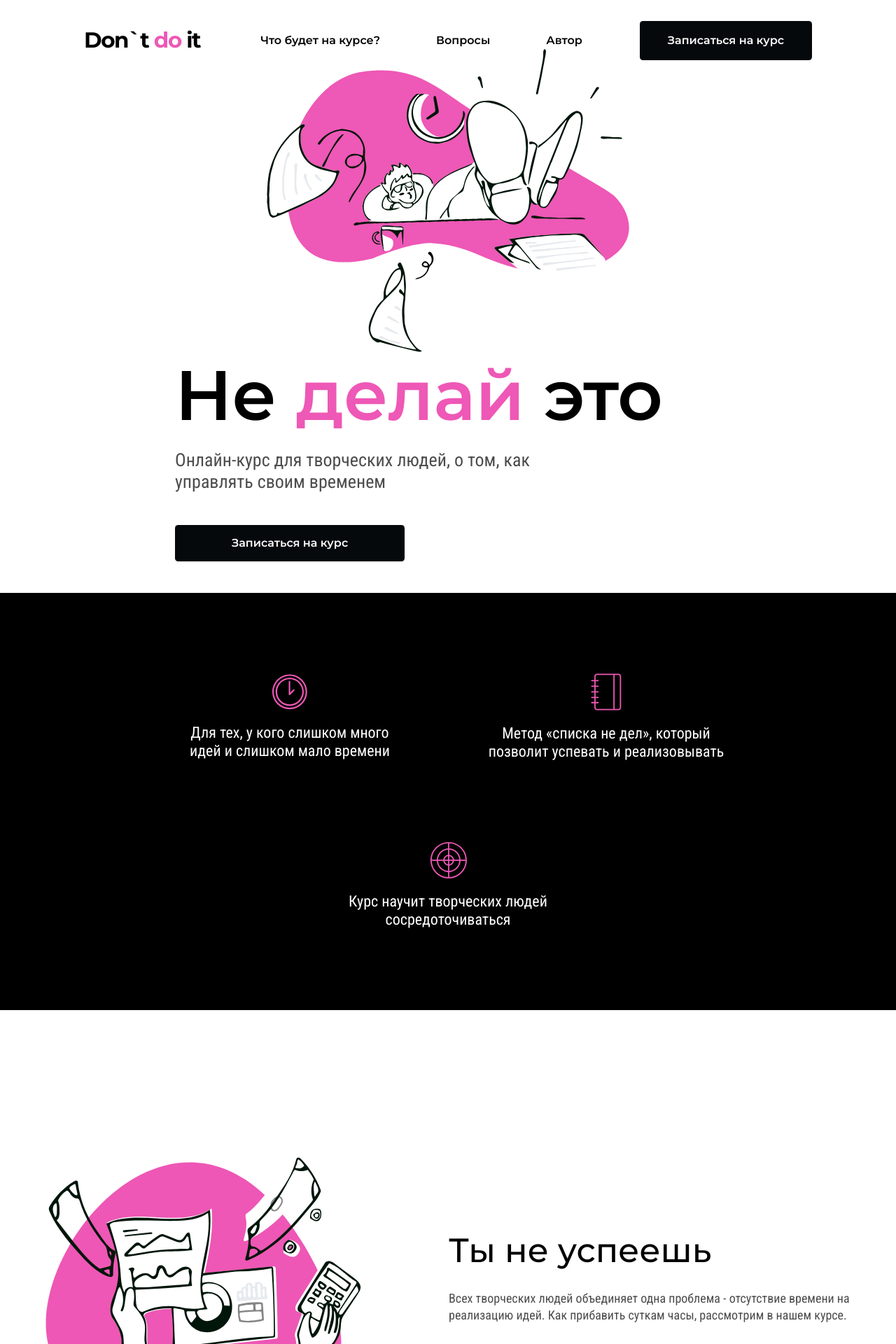
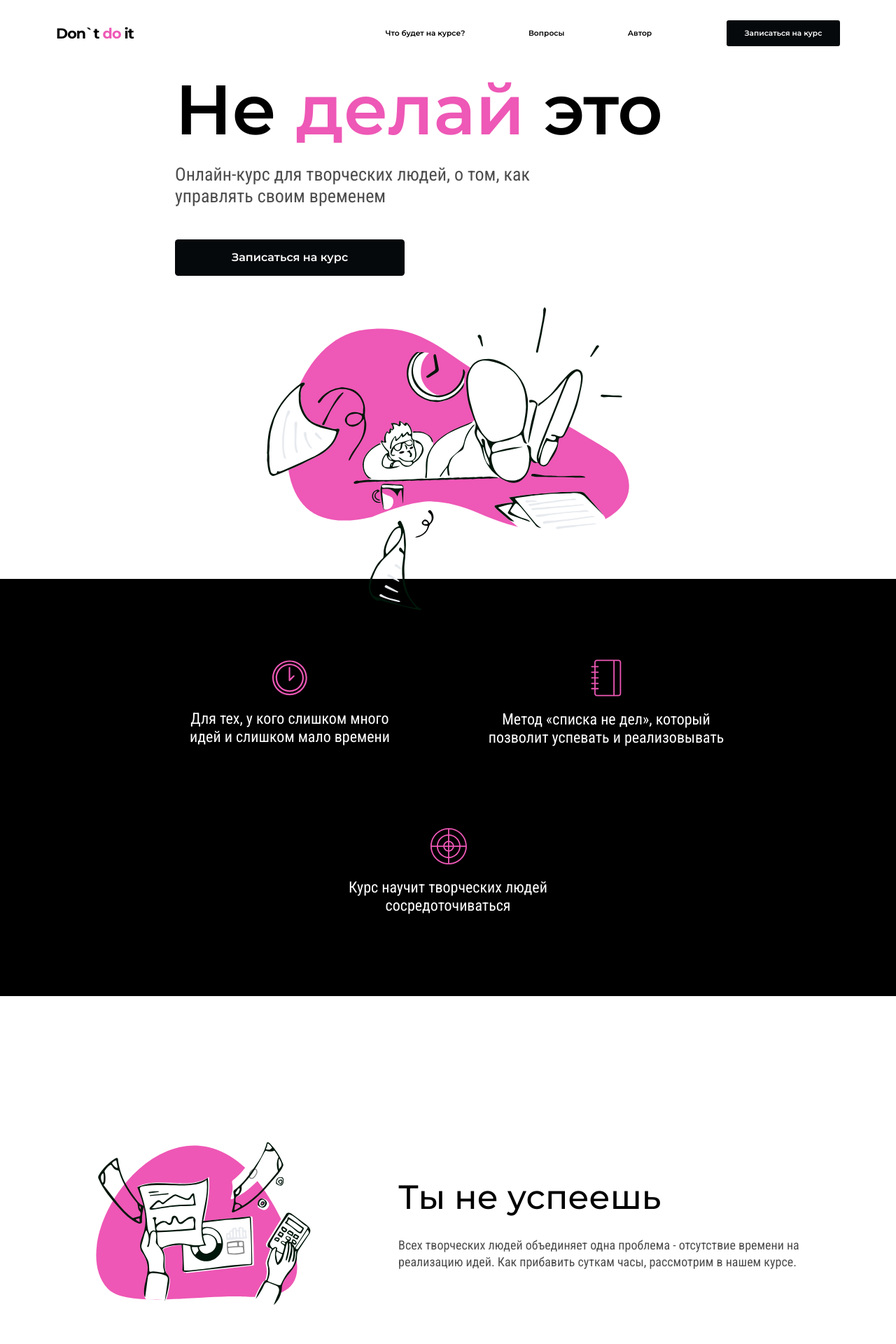
Before and after one commit to AlexPshkov/web-development, a PHP site: page / in a window 1280 px wide. Shown: the top 1920 px of the page at 70% size. Run offline with PHP 8.4, Linux system fonts and the light colour scheme.

Commit message:
pre lab 9

```diff
--- a/lab8/css/main-stylesheet.css
+++ b/lab8/css/main-stylesheet.css
@@ -14,16 +14,15 @@
   flex-direction: row;
   flex-shrink: 0;
   flex-wrap: wrap;
-  flex-shrink: 0;
   height: 55px;
-  margin: 30px 120px;
+  margin: 1.5625vw 6.25vw;
 }
 
 .top-panel__label {
   font-family: "Montserrat", sans-serif;
   font-style: normal;
   font-weight: 700;
-  font-size: 31px;
+  font-size: 1.6145833333vw;
   line-height: 37.69px;
   color: #000000;
   letter-spacing: -0.045em;
@@ -35,19 +34,39 @@
   align-items: center;
   flex-direction: row;
   flex-shrink: 0;
+  gap: 3.0729166667vw;
 }
 
 .top-buttons__button, .top-buttons__button_black {
   font-family: "Montserrat", sans-serif;
   font-style: normal;
   font-weight: 600;
-  font-size: 16px;
-  line-height: 16px;
+  font-size: 0.8333333333vw;
+  line-height: 103%;
   color: #000000;
-  padding: 20px 40px;
-  border-radius: 4.59px;
+  flex-wrap: wrap;
+  padding: 1.2em 2.4em;
+  border-radius: 0.3em;
 }
 
+@media (max-width: 980px) {
+  .top-panel {
+    display: flex;
+    justify-content: center;
+    align-items: center;
+    flex-direction: column;
+    flex-shrink: 0;
+  }
+
+  .top-buttons {
+    display: flex;
+    justify-content: center;
+    align-items: end;
+    flex-direction: column;
+    flex-shrink: 0;
+    gap: 1.0416666667vw;
+  }
+}
 .top-buttons__button:hover, .top-buttons__button_black:hover {
   color: #FFFFFF;
   background: #05090C;
@@ -69,7 +88,7 @@
   align-items: center;
   flex-direction: row;
   flex-shrink: 0;
-  flex-wrap: wrap-reverse;
+  flex-wrap: wrap;
   height: 732px;
 }
 
@@ -123,6 +142,7 @@
 }
 
 .landing__man-picture {
+  display: inline-block;
   max-width: 40.5%;
 }
 
@@ -171,6 +191,14 @@
   flex-wrap: wrap;
   margin-top: 75px;
   gap: 125px;
+}
+
+.mainSection-block__poop-picture {
+  max-width: 24%;
+}
+
+.mainSection-block__man-picture {
+  max-width: 20%;
 }
 
 .mainSection-block_reverse {
--- a/lab8/css/main-stylesheet.scss
+++ b/lab8/css/main-stylesheet.scss
@@ -26,6 +26,12 @@ $defaultColor-gray: #999999;
     flex-shrink: 0;
 }
 
+//FUNCTIONS
+@function vw($px-vw, $base-vw: 1920px) {
+    @return ($px-vw * 100vw) / $base-vw;
+}
+
+
 * {
     padding: 0;
     margin: 0;
@@ -41,24 +47,37 @@ $defaultColor-gray: #999999;
 .top-panel {
     @include useFlex($justify-content : space-between);
     flex-wrap: wrap;
-    flex-shrink: 0;
     height: 55px;
-    margin: 30px 120px;
+    margin: vw(30px) vw(120px);
 }
 
 .top-panel__label {
-    @include useFont();
+    @include useFont($font-size : vw(31px));
     letter-spacing: -0.045em;
 }
 
 .top-buttons {
-    @include useFlex()
+    @include useFlex();
+    gap: vw(59px);
 }
 
 .top-buttons__button {
-    @include useFont($font-weight : 600, $font-size : 16px, $line-height : 16px);
-    padding: 20px 40px;
-    border-radius: 4.59px;
+    @include useFont($font-weight : 600, $font-size : vw(16px), $line-height : 103%);
+    flex-wrap: wrap;
+    padding: 1.2em 2.4em;
+    border-radius: 0.3em;
+}
+
+@media (max-width: 980px) {
+    .top-panel {
+        @include useFlex($justify-content : center, $align-items : center, $flex-direction : column);
+    }
+
+    .top-buttons {
+        @include useFlex($justify-content : center, $align-items : end, $flex-direction : column);
+        gap: vw(20px);
+
+    }
 }
 
 .top-buttons__button:hover {
@@ -83,7 +102,7 @@ $defaultColor-gray: #999999;
 //===============================================================
 .landing {
     @include useFlex();
-    flex-wrap: wrap-reverse;
+    flex-wrap: wrap;
     height: 732px;
 }
 
@@ -119,6 +138,7 @@ $defaultColor-gray: #999999;
 }
 
 .landing__man-picture {
+    display: inline-block;
     max-width: 40.5%;
 }
 //===============================================================
@@ -158,6 +178,14 @@ $defaultColor-gray: #999999;
     flex-wrap: wrap;
     margin-top: 75px;
     gap: 125px;
+}
+
+.mainSection-block__poop-picture {
+    max-width: 24%;
+}
+
+.mainSection-block__man-picture {
+    max-width: 20%;
 }
 
 .mainSection-block_reverse {
--- a/lab8/index.html
+++ b/lab8/index.html
@@ -4,6 +4,7 @@
     <meta charset="UTF-8">
     <title>Don`t do it</title>
 
+    <meta name="viewport" content="width=device-width, initial-scale=1">
     <link rel="preconnect" href="https://fonts.googleapis.com">
     <link rel="preconnect" href="https://fonts.gstatic.com" crossorigin>
     <link href="https://fonts.googleapis.com/css2?family=Montserrat:wght@500;600;700&family=Roboto+Condensed&display=swap"
@@ -64,7 +65,7 @@
 
         <!--MAIN SECTION BLOCKS-->
         <div class="mainSection-block">
-            <img class="mainSection-block__picture" src="images/mainsection-pics/mainsection-table-picture.svg"
+            <img class="mainSection-block__poop-picture" src="images/mainsection-pics/mainsection-table-picture.svg"
                  alt="Loading image...">
             <div class="mainSection-block__text-content">
                 <h3 class="mainSection-block__text-label">Ты не успеешь</h3>
@@ -79,7 +80,7 @@
                 <h3 class="mainSection-block__text-label">Опять дедлайн</h3>
                 <p class="mainSection-block__text">В мире, где столько всего интересного, когда же успевать жить?</p>
             </div>
-            <img class="mainSection-block__picture" src="images/mainsection-pics/mainsection-human-picture.svg"
+            <img class="mainSection-block__man-picture" src="images/mainsection-pics/mainsection-human-picture.svg"
                  alt="Loading image...">
         </div>
 
```
Also changed, not shown: lab9/index.html (added, +11 -0 lines), lab9/script.js (added, +85 -0 lines), 1 other file.
